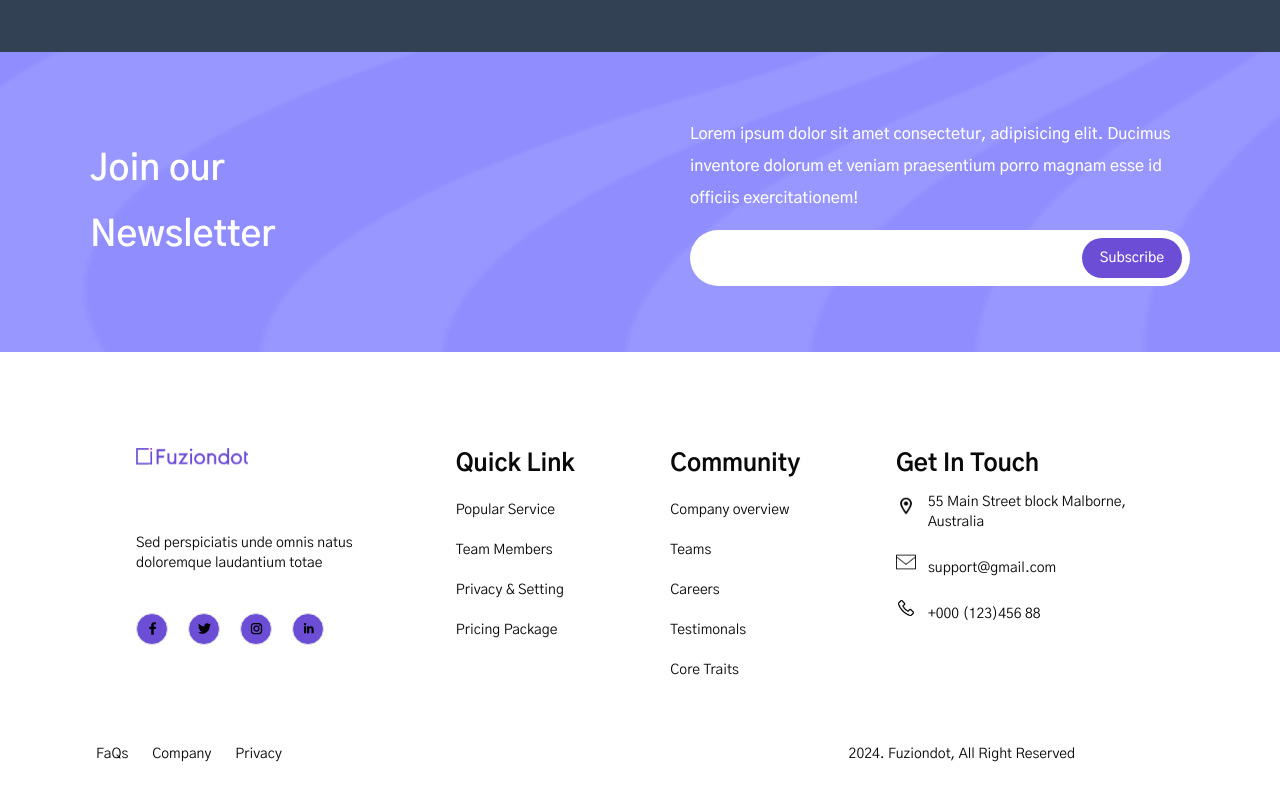
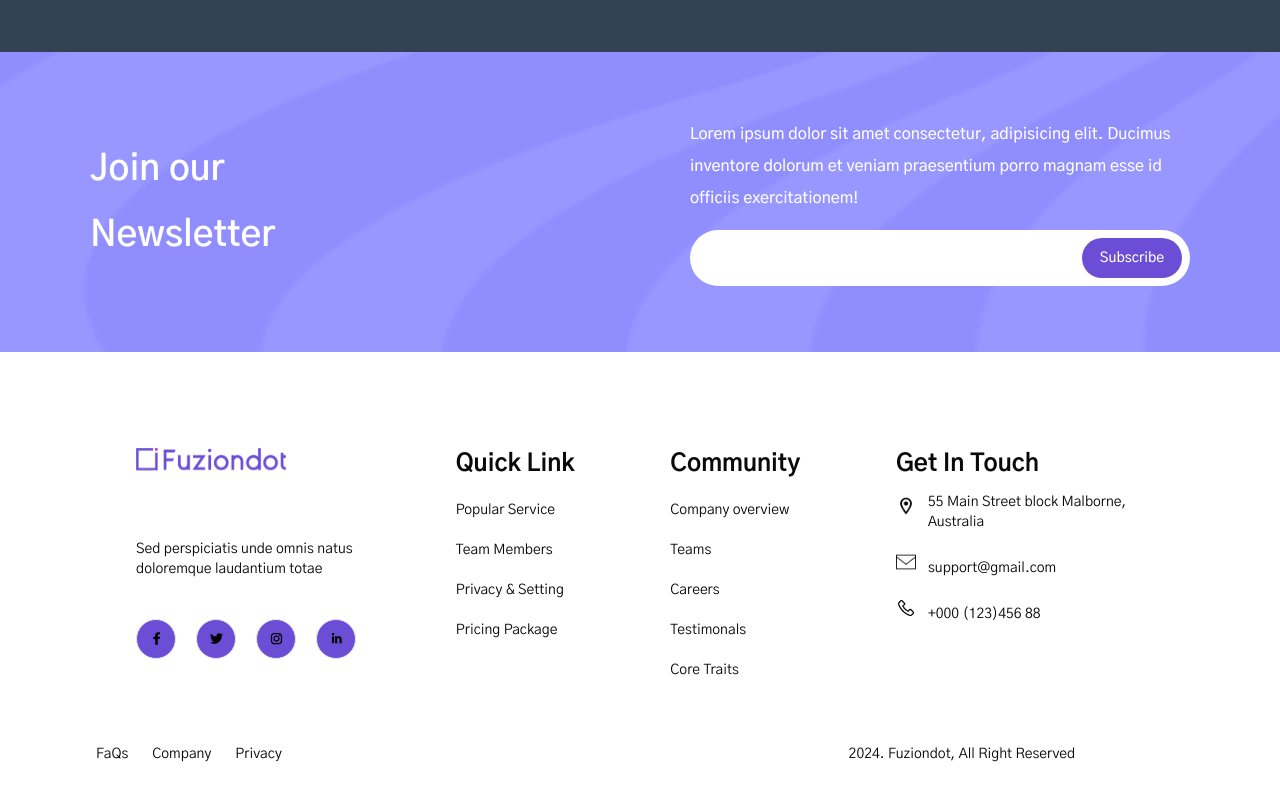
Before and after one commit to Naijabunner/burnacompany, a Next.js app: page / in a window 1280 px wide. Shown: the part 3574-4374 px from the top of the page. Built offline with nearby package versions, Linux system fonts and the light colour scheme.

Commit message:
fix: changed some ui

```diff
--- a/components/Features/Footer/Footer.tsx
+++ b/components/Features/Footer/Footer.tsx
@@ -13,7 +13,7 @@ interface FooterProps {
 
 const Footer: React.FC<FooterProps> = ({ companyLinks, CommunityLinks }) => {
   return (
-    <footer className=" flex flex-col bg-white  justify-center gap-16 p-24 max-md:px-5 ">
+    <footer className=" flex flex-col bg-white max-w-[1560px] mx-auto  justify-center gap-16 p-24 max-md:px-5 ">
       <div className="flex flex-wrap justify-between ml-10 gap-20 ">
         <Logo />
         <FooterColumn title="Quick Link" links={companyLinks} />
--- a/components/Features/Footer/Logo.tsx
+++ b/components/Features/Footer/Logo.tsx
@@ -27,10 +27,9 @@ const Logo: React.FC<LogoProps> = ({ variant = "default" }) => {
       <Image
         loading="lazy"
         src={LogoIcon}
-        className={`object-contain ${logoClass}`}
+        className={`object-contain`}
         alt="PostPilot Logo"
-        width={20}
-        height={20}
+        width={150}
       />
       <p className="text-sm mt-7">
         Sed perspiciatis unde omnis natus doloremque laudantium totae
@@ -40,7 +39,7 @@ const Logo: React.FC<LogoProps> = ({ variant = "default" }) => {
         {socialIcons.map((icon, index) => (
           <div
             key={index}
-            className="flex justify-center border w-8 h-8 rounded-full bg-primary"
+            className="flex justify-center border w-10 h-10 rounded-full bg-primary hover:bg-light"
           >
             <Image
               loading="lazy"
```
